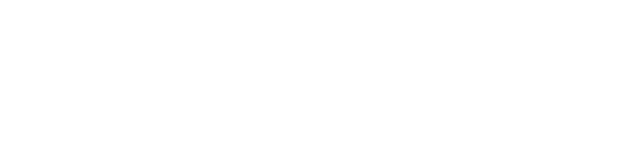
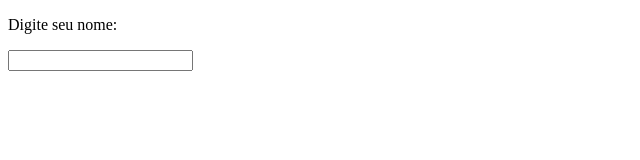
Before and after one commit to joaolucascomar/form-escola, a plain HTML site: page index.html in a window 1280 px wide. Shown: the whole page, without its empty margins (0-640 px from the left). Drawn offline with Linux system fonts and the light colour scheme.

Commit message:
add form

```diff
--- a/index.html
+++ b/index.html
@@ -6,6 +6,9 @@
     <title>Formulários</title>
 </head>
 <body>
-
+    <form action="" method="post">
+        <p>Digite seu nome:</p>
+        <input type="text" name="nome">
+    </form>
 </body>
 </html>
```
